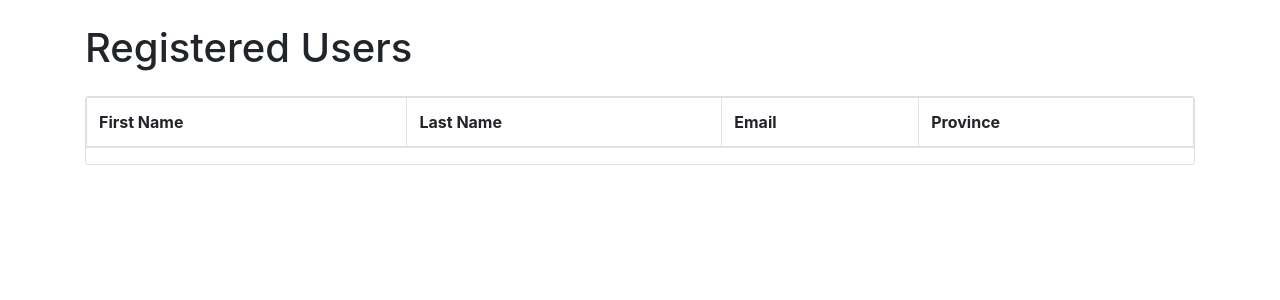
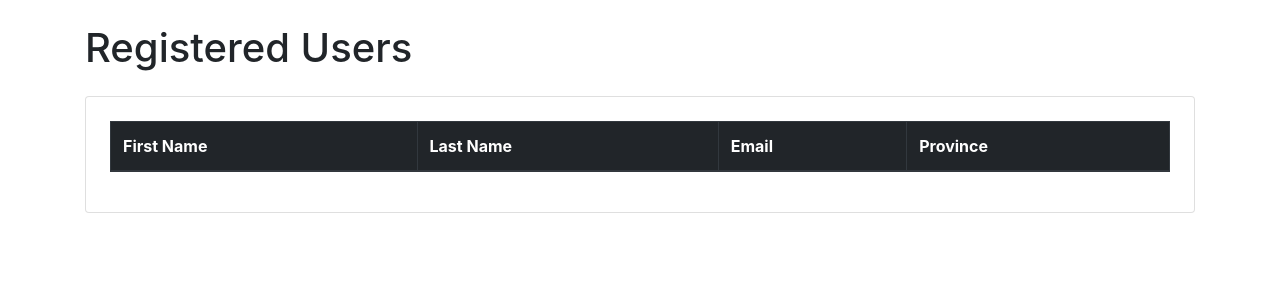
Before and after one commit to abenavides01/Workshop-ISW-613, a PHP site: page /actions/users.php in a window 1280 px wide. Shown: the top 300 px of the page. Run offline with PHP 8.4, Linux system fonts and the light colour scheme; data that the repository does not hold is empty.

Commit message:
Workshop finalizado

```diff
--- a/Workshop3/actions/users.php
+++ b/Workshop3/actions/users.php
@@ -29,15 +29,15 @@ mysqli_close($connection);
     <meta name="viewport" content="width=device-width, initial-scale=1.0">
     <title>Users List</title>
     <link rel="stylesheet" href="https://maxcdn.bootstrapcdn.com/bootstrap/4.0.0/css/bootstrap.min.css">
-    <link rel="stylesheet" href="estilos.css"> <!-- Enlace al archivo de estilos -->
+    <link rel="stylesheet" href="styless.css">
 </head>
 
 <body>
     <div class="container">
         <h1 class="my-4">Registered Users</h1>
-        <div class="card">
-            <table class="table table-bordered">
-                <thead>
+        <div class="card p-4">
+            <table class="table table-striped table-bordered">
+                <thead class="thead-dark">
                     <tr>
                         <th>First Name</th>
                         <th>Last Name</th>
@@ -47,7 +47,6 @@ mysqli_close($connection);
                 </thead>
                 <tbody>
                     <?php
-                    // Mostrar los usuarios en la tabla
                     foreach ($users as $user) {
                         echo "<tr>
                                 <td>{$user['name']}</td>
--- a/Workshop3/index.php
+++ b/Workshop3/index.php
@@ -15,7 +15,7 @@ if (isset($_GET['error'])) {
     <title>Sign up</title>
     <link rel="stylesheet" href="https://maxcdn.bootstrapcdn.com/bootstrap/4.0.0/css/bootstrap.min.css"
         integrity="sha384-Gn5384xqQ1aoWXA+058RXPxPg6fy4IWvTNh0E263XmFcJlSAwiGgFAW/dAiS6JXm" crossorigin="anonymous">
-    <link rel="stylesheet" href="estilos.css"> <!-- Enlace al archivo de estilos -->
+    <link rel="stylesheet" href="styless.css">
 </head>
 
 <body>
```
Also changed, not shown: Workshop3/styless.css (+30 -1 lines).
